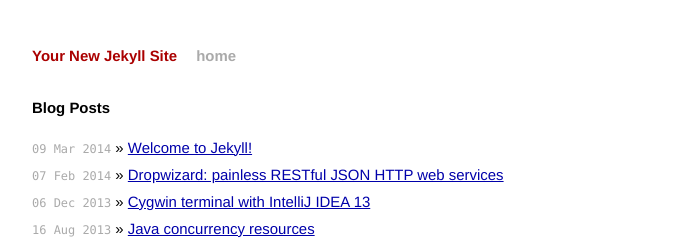
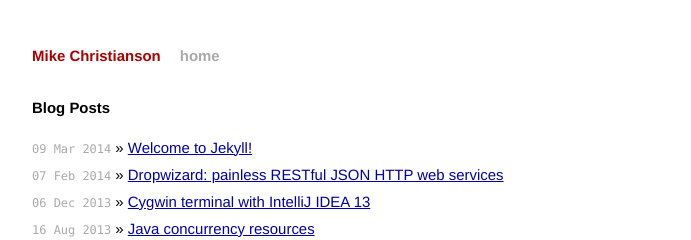
Before and after one commit to MikeChristianson/MikeChristianson.github.io, a Jekyll site: the page built from index.html, in a window 1280 px wide. Shown: the top 240 px of the page, without its empty margins (294-985 px from the left). Built offline with Jekyll 4.4.1, drawn with Linux system fonts in a browser that asks for light colours; Markdown is read by kramdown in place of the engine named in the settings.

Commit message:
changed blog name changed markdown engine because it sounds like kramdown will soon be the default changed highligher so I don't have to have python installed to use pygments

```diff
--- a/_config.yml
+++ b/_config.yml
@@ -1,3 +1,3 @@
-name: Your New Jekyll Site
-markdown: redcarpet
-pygments: true
+name: Mike Christianson
+markdown: kramdown
+highlighter: rouge
```
